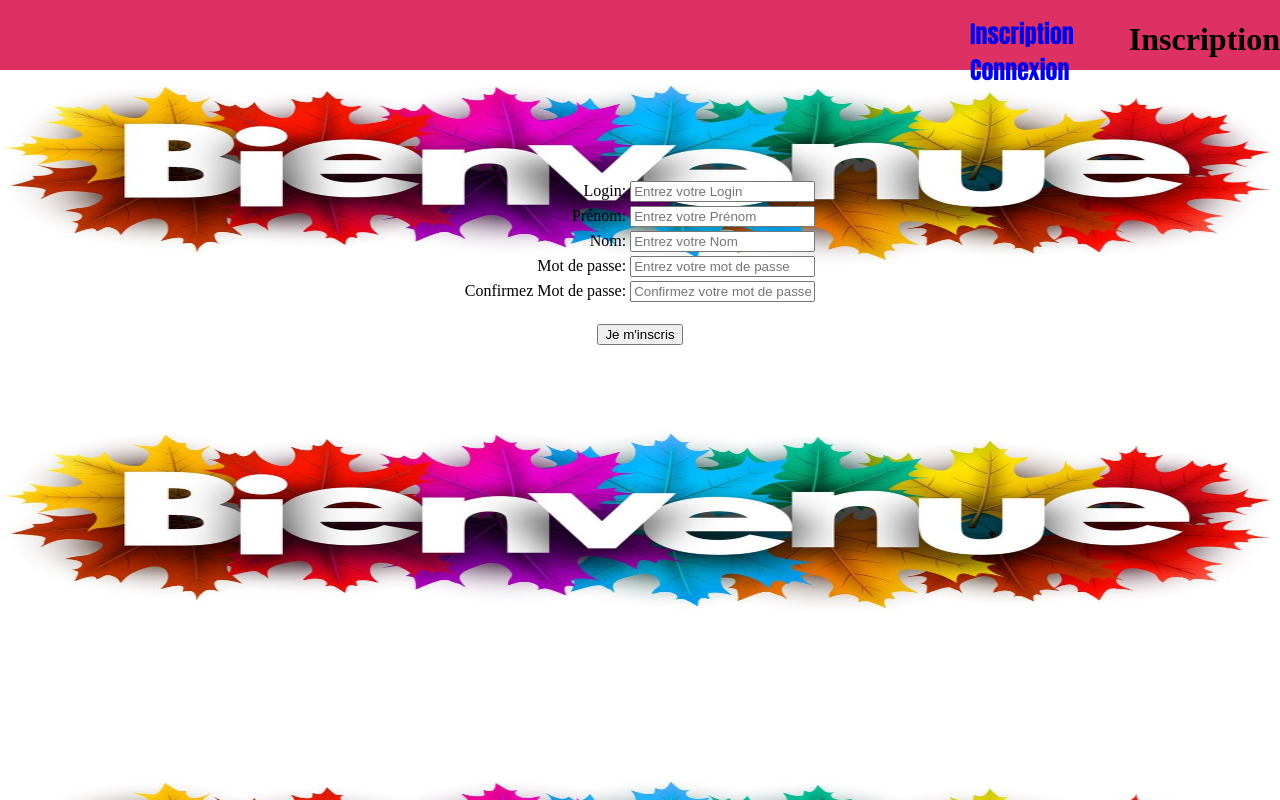
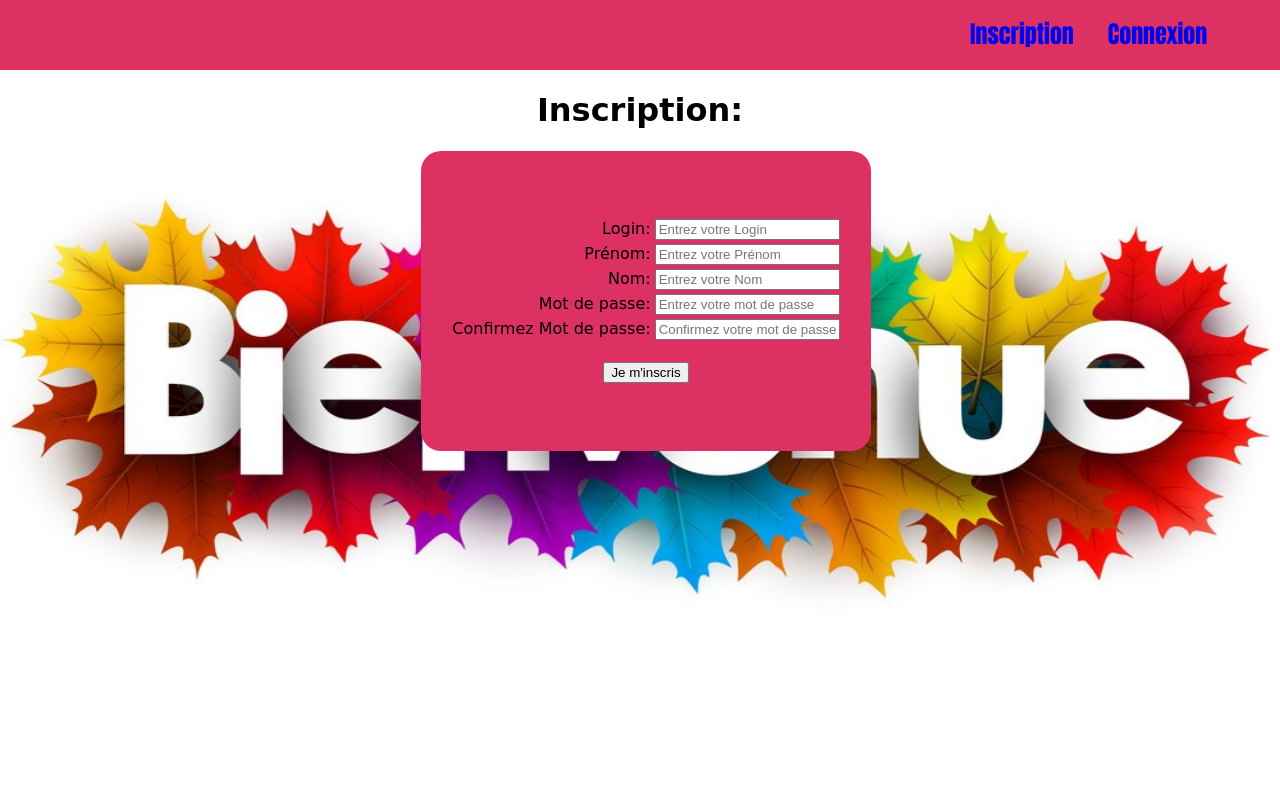
Before and after one commit to gregory-fauvel/module-connexion, a PHP site: page /inscription.php in a window 1280 px wide. Run offline with PHP 8.4, Linux system fonts and the light colour scheme.

Commit message:
MODIF CSS PAGE INSCRIPTION

```diff
--- a/inscription.css
+++ b/inscription.css
@@ -3,10 +3,38 @@ body{
 	margin: 0px;
 
 }
+.form{
+	display: flex;
+	justify-content: center;
+	align-items: center;
+	background-color:#DE3163 ;
+	border-radius: 20px;
+	width: 450px;
+	height: 300px;
+	padding-left : 0px;
+	margin-right: -12px;
 
 
+}
+.inscription{
+	background: url("bienvenue2.jpg")top left / 100% 100%;
+	margin: 0px;
 
+}
+.inscipt{
+	background-color: #DE3163;
 
+}
+.navig{
+
+	padding-left: 0px;
+}
+label{
+	font-family: cursive;
+}
+h1{
+	font-family: cursive;
+}
 header{
 	background-color: #DE3163;
 	display: flex;
--- a/inscription.php
+++ b/inscription.php
@@ -35,28 +35,27 @@ if (isset($_POST['connexion']))
 
 ?>
 
-<!DOCTYPE html>
 <html>
 <head>
 	<meta charset="utf-8">
 	<link rel="stylesheet" type="text/css" href="inscription.css">
 	<title>page connexion</title>
 </head>
-<body>
-	<header>
+<body class="inscription">
+	<header class="inscrip">
 		<nav class="nav">
 		    <ul>
-		    	<li class="navig"><a href="#">Inscription</a></li>
+		    	<li ><a href="#">Inscription</a></li>
 		        <li><a href="connexion.php">Connexion</a></li>
 		    </ul>
 		</nav>
-		<h1>Inscription</h1>
 	</header>
-	<div class="form" align="center">
-		<form method="POST" action="">
-			<table align="center">
+	<div align="center">
+		<h1>Inscription:</h1>
+		<form class="form" method="POST" action="">
+			<table class="navig"align="center">
 		<tr>
-			<td align="right"><label>Login;</label>
+			<td align="right"><label>Login:</label>
 			<input type="text" name="login" placeholder="Entrez votre Login"></td><br/>
 		</tr>
 		<tr>
```
